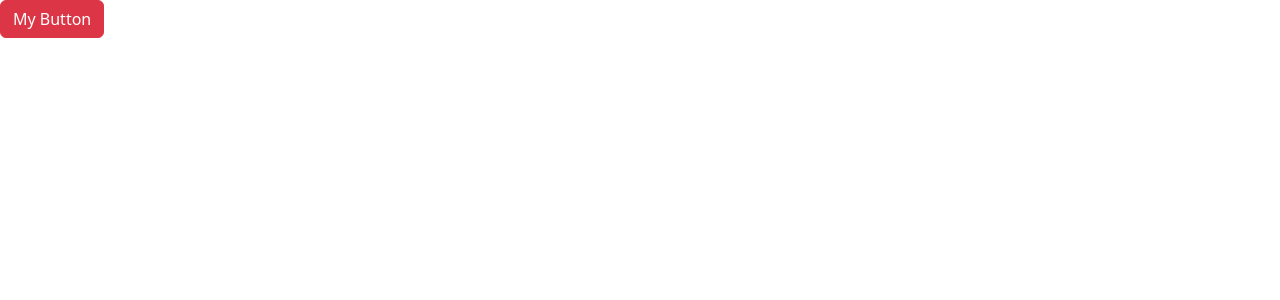
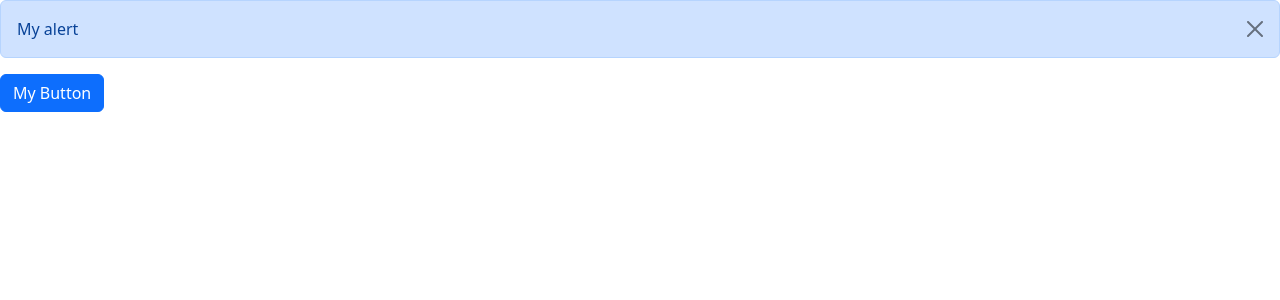
Before and after one commit to Jamal-SaadEddin/react-app, a React (Vite) app: page / in a window 1280 px wide. Both pictures are taken after a click on the button "My Button". Shown: the top 300 px of the page. Built offline with nearby package versions, Linux system fonts and the light colour scheme; the HTML template or start-up script is replaced by a standard one.

Commit message:
14- Exercise- Showing an Alert

```diff
--- a/src/App.tsx
+++ b/src/App.tsx
@@ -1,9 +1,16 @@
+import { useState } from "react";
+import Alert from "./components/Alert";
 import Button from "./components/Button";
 
 function App() {
+  const [alertVisible, setAlertVisibility] = useState(false);
+
   return (
     <div>
-      <Button onClick={() => console.log("Clicked")} color="danger">
+      {alertVisible && (
+        <Alert onClose={() => setAlertVisibility(false)}>My alert</Alert>
+      )}
+      <Button onClick={() => setAlertVisibility(true)} color="primary">
         My Button
       </Button>
     </div>
--- a/src/components/Alert.tsx
+++ b/src/components/Alert.tsx
@@ -2,10 +2,25 @@
 
 interface Props {
   children: ReactNode;
+  onClose: () => void;
 }
 
-const Alert = ({ children }: Props) => {
-  return <div className="alert alert-primary">{children}</div>;
+const Alert = ({ children, onClose }: Props) => {
+  return (
+    <div
+      className="alert alert-primary alert-dismissible fade show"
+      role="alert"
+    >
+      {children}
+      <button
+        type="button"
+        className="btn-close"
+        data-bs-dismiss="alert"
+        aria-label="Close"
+        onClick={onClose}
+      ></button>
+    </div>
+  );
 };
 
 export default Alert;
```
